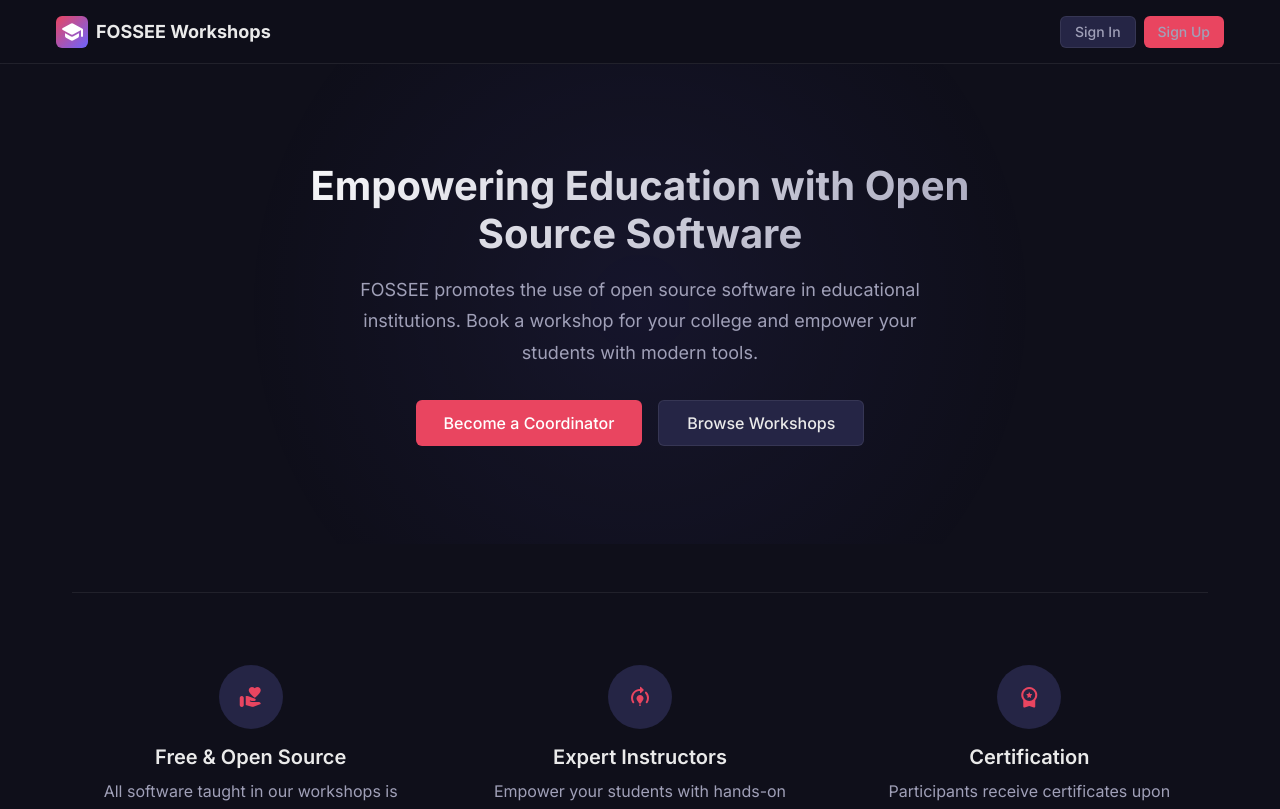
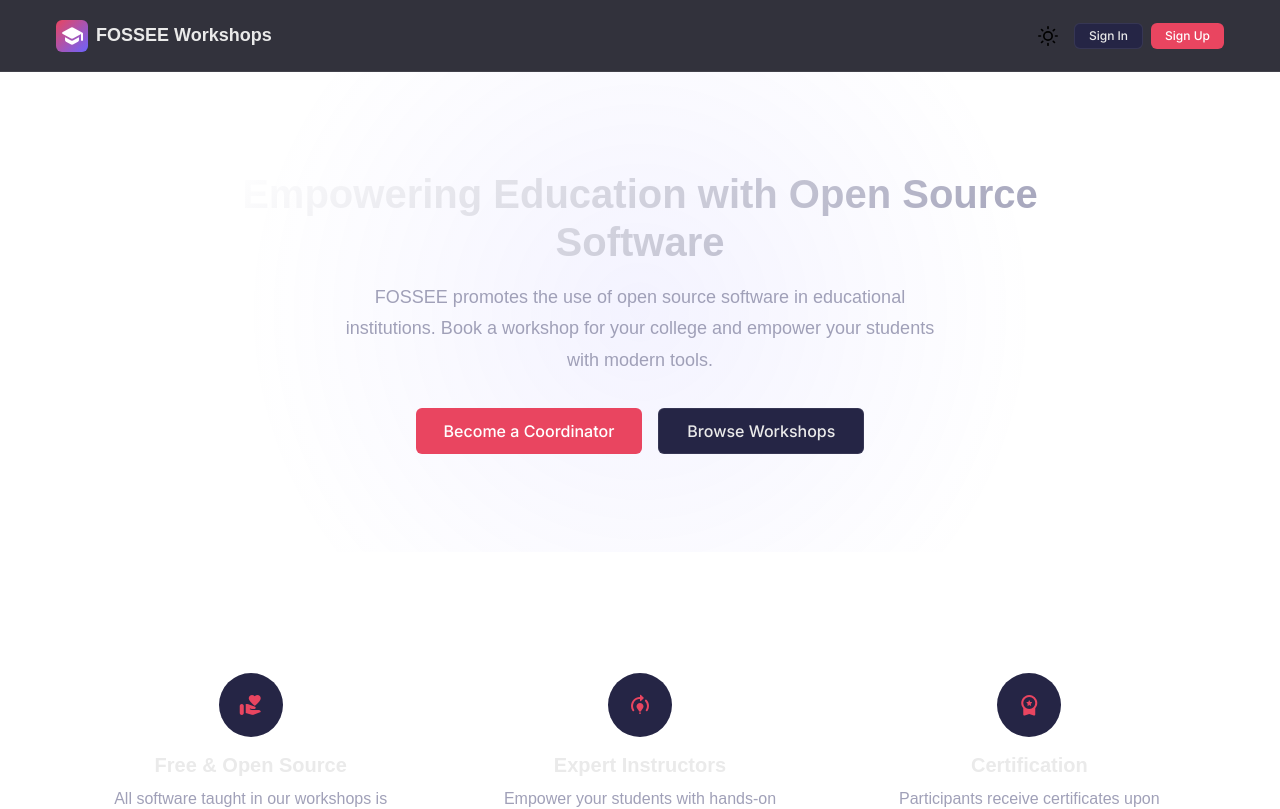
Before and after one commit to hardik0903/Hardik_Internship, a React (Vite) app: page / in a window 1280 px wide. Shown: the top 809 px of the page. Built offline with nearby package versions, Linux system fonts and the light colour scheme.

Commit message:
feat: implement global light/dark mode theme system with persistent preferences

```diff
--- a/src/components/Navbar.css
+++ b/src/components/Navbar.css
@@ -11,10 +11,11 @@
   top: 0;
   z-index: 100;
   height: var(--nav-height);
-  background: rgba(15, 15, 26, 0.85);
+  background: var(--color-bg-nav);
   backdrop-filter: blur(16px);
   -webkit-backdrop-filter: blur(16px);
   border-bottom: 1px solid var(--color-border);
+  transition: background-color var(--transition-base), border-color var(--transition-base);
 }
 
 .navbar-inner {
@@ -85,11 +86,18 @@
   color: var(--color-accent);
 }
 
-/* user menu on the right side */
-.navbar-user {
+/* Navbar Right Actions */
+.navbar-right {
   display: flex;
   align-items: center;
   gap: var(--space-sm);
+}
+
+/* User Menu */
+.navbar-user {
+  position: relative;
+  display: flex;
+  align-items: center;
 }
 
 .user-menu-trigger {
@@ -123,11 +131,15 @@
   color: white;
 }
 
-/* dropdown menu that appears under the user avatar */
+.user-name-desktop {
+  display: inline;
+}
+
+/* dropdown menu */
 .user-dropdown {
   position: absolute;
   top: calc(var(--nav-height) - 4px);
-  right: var(--space-md);
+  right: 0;
   background: var(--color-bg-card);
   border: 1px solid var(--color-border);
   border-radius: var(--radius-md);
@@ -135,6 +147,7 @@
   min-width: 180px;
   box-shadow: var(--shadow-lg);
   animation: fadeIn 0.2s ease;
+  z-index: 110;
 }
 
 .user-dropdown a,
@@ -165,6 +178,12 @@
   height: 1px;
   background: var(--color-border);
   margin: var(--space-xs) 0;
+}
+
+/* Auth Buttons */
+.navbar-auth-desktop {
+  display: flex;
+  gap: var(--space-sm);
 }
 
 /* hamburger button — only shows on mobile */
@@ -200,16 +219,15 @@
   transform: rotate(-45deg) translate(5px, -5px);
 }
 
-/* auth buttons in the navbar */
-.navbar-auth {
-  display: flex;
-  gap: var(--space-sm);
-}
-
 /* ---- mobile styles ---- */
 @media (max-width: 768px) {
   .hamburger {
     display: flex;
+  }
+
+  .user-name-desktop,
+  .navbar-auth-desktop {
+    display: none;
   }
 
   .navbar-links {
@@ -225,6 +243,7 @@
     gap: var(--space-xs);
     transition: right var(--transition-base);
     overflow-y: auto;
+    z-index: 100;
   }
 
   .navbar-links.open {
@@ -251,14 +270,9 @@
   .mobile-overlay.visible {
     display: block;
   }
+}
 
-  .navbar-auth {
-    flex-direction: column;
-    width: 100%;
-  }
-
-  .navbar-auth .btn {
-    width: 100%;
-    justify-content: center;
-  }
+@keyframes fadeIn {
+  from { opacity: 0; transform: translateY(-10px); }
+  to { opacity: 1; transform: translateY(0); }
 }
--- a/src/components/Navbar.jsx
+++ b/src/components/Navbar.jsx
@@ -1,6 +1,7 @@
 import { useState, useRef, useEffect } from 'react';
 import { Link, NavLink, useNavigate } from 'react-router-dom';
 import { useAuth } from '../context/AuthContext';
+import ThemeToggle from './ThemeToggle';
 import './Navbar.css';
 
 /*
@@ -63,71 +64,11 @@ function Navbar() {
           FOSSEE Workshops
         </Link>
 
-        {/* hamburger button for mobile */}
-        <button
-          className={`hamburger ${mobileOpen ? 'active' : ''}`}
-          onClick={() => setMobileOpen(!mobileOpen)}
-          aria-label="Toggle navigation menu"
-          aria-expanded={mobileOpen}
-        >
-          <span></span>
-          <span></span>
-          <span></span>
-        </button>
+        {/* Hamburger, ThemeToggle, and User Menu grouped on the right */}
+        <div className="navbar-right">
+          <ThemeToggle />
 
-        {/* nav links — these slide in from the right on mobile */}
-        <ul className={`navbar-links ${mobileOpen ? 'open' : ''}`}>
           {user ? (
-            <>
-              <li>
-                <NavLink to="/dashboard" onClick={handleNavClick}>
-                  <span className="material-icons-round">dashboard</span>
-                  Dashboard
-                </NavLink>
-              </li>
-              <li>
-                <NavLink to="/workshops" onClick={handleNavClick}>
-                  <span className="material-icons-round">event</span>
-                  Workshops
-                </NavLink>
-              </li>
-              {!isInstructor() && (
-                <li>
-                  <NavLink to="/propose" onClick={handleNavClick}>
-                    <span className="material-icons-round">add_circle</span>
-                    Propose Workshop
-                  </NavLink>
-                </li>
-              )}
-
-              {/* user menu (only shown in mobile nav) */}
-              <li className="mobile-user-section">
-                <NavLink to="/profile" onClick={handleNavClick}>
-                  <span className="material-icons-round">person</span>
-                  Profile
-                </NavLink>
-              </li>
-              <li className="mobile-user-section">
-                <button onClick={handleLogout} style={{ background: 'none', border: 'none', cursor: 'pointer', display: 'flex', alignItems: 'center', gap: '6px', padding: '12px 16px', fontSize: '0.875rem', color: 'var(--color-text-secondary)', width: '100%', fontFamily: 'var(--font-family)' }}>
-                  <span className="material-icons-round">logout</span>
-                  Logout
-                </button>
-              </li>
-            </>
-          ) : (
-            <li className="navbar-auth">
-              <Link to="/login" className="btn btn-secondary btn-sm" onClick={handleNavClick}>
-                Sign In
-              </Link>
-              <Link to="/register" className="btn btn-primary btn-sm" onClick={handleNavClick}>
-                Sign Up
-              </Link>
-            </li>
-          )}
-        </ul>
-
-        {/* desktop user dropdown — hidden on mobile */}
-        {user && (
             <div className="navbar-user" ref={dropdownRef}>
               <button
                 className="user-menu-trigger"
@@ -136,7 +77,7 @@ function Navbar() {
                 aria-expanded={dropdownOpen}
               >
                 <div className="user-avatar">{getUserInitials()}</div>
-              <span>{user.firstName}</span>
+                <span className="user-name-desktop">{user.firstName}</span>
                 <span className="material-icons-round" style={{ fontSize: '18px' }}>
                   {dropdownOpen ? 'expand_less' : 'expand_more'}
                 </span>
@@ -156,7 +97,28 @@ function Navbar() {
                 </div>
               )}
             </div>
+          ) : (
+            <div className="navbar-auth-desktop">
+              <Link to="/login" className="btn btn-secondary btn-sm" onClick={handleNavClick}>
+                Sign In
+              </Link>
+              <Link to="/register" className="btn btn-primary btn-sm" onClick={handleNavClick}>
+                Sign Up
+              </Link>
+            </div>
           )}
+
+          <button
+            className={`hamburger ${mobileOpen ? 'active' : ''}`}
+            onClick={() => setMobileOpen(!mobileOpen)}
+            aria-label="Toggle navigation menu"
+            aria-expanded={mobileOpen}
+          >
+            <span></span>
+            <span></span>
+            <span></span>
+          </button>
+        </div>
       </div>
 
       {/* dark overlay behind mobile menu */}
--- /dev/null
+++ b/src/components/ThemeToggle.jsx
@@ -0,0 +1,42 @@
+import React from 'react';
+import { useTheme } from '../context/ThemeContext';
+
+const ThemeToggle = () => {
+  const { theme, toggleTheme } = useTheme();
+
+  return (
+    <button
+      onClick={toggleTheme}
+      className="theme-toggle"
+      aria-label={`Switch to ${theme === 'dark' ? 'light' : 'dark'} mode`}
+      style={{
+        background: 'none',
+        border: 'none',
+        cursor: 'pointer',
+        padding: '8px',
+        display: 'flex',
+        alignItems: 'center',
+        justifyContent: 'center',
+        color: 'var(--text-main)',
+        fontSize: '1.2rem',
+        borderRadius: '50%',
+        transition: 'background-color 0.3s ease',
+        marginLeft: '1rem'
+      }}
+      onMouseOver={(e) => e.currentTarget.style.backgroundColor = 'var(--glass-bg)'}
+      onMouseOut={(e) => e.currentTarget.style.backgroundColor = 'transparent'}
+    >
+      {theme === 'dark' ? (
+        <svg xmlns="http://www.w3.org/2000/svg" width="20" height="20" viewBox="0 0 24 24" fill="none" stroke="currentColor" strokeWidth="2" strokeLinecap="round" strokeLinejoin="round">
+          <circle cx="12" cy="12" r="5"/><line x1="12" y1="1" x2="12" y2="3"/><line x1="12" y1="21" x2="12" y2="23"/><line x1="4.22" y1="4.22" x2="5.64" y2="5.64"/><line x1="18.36" y1="18.36" x2="19.78" y2="19.78"/><line x1="1" y1="12" x2="3" y2="12"/><line x1="21" y1="12" x2="23" y2="12"/><line x1="4.22" y1="19.78" x2="5.64" y2="18.36"/><line x1="18.36" y1="5.64" x2="19.78" y2="4.22"/>
+        </svg>
+      ) : (
+        <svg xmlns="http://www.w3.org/2000/svg" width="20" height="20" viewBox="0 0 24 24" fill="none" stroke="currentColor" strokeWidth="2" strokeLinecap="round" strokeLinejoin="round">
+          <path d="M21 12.79A9 9 0 1 1 11.21 3 7 7 0 0 0 21 12.79z"/>
+        </svg>
+      )}
+    </button>
+  );
+};
+
+export default ThemeToggle;
--- /dev/null
+++ b/src/context/ThemeContext.jsx
@@ -0,0 +1,32 @@
+import React, { createContext, useContext, useState, useEffect } from 'react';
+
+const ThemeContext = createContext();
+
+export const ThemeProvider = ({ children }) => {
+  const [theme, setTheme] = useState(() => {
+    return localStorage.getItem('theme') || 'dark';
+  });
+
+  useEffect(() => {
+    document.documentElement.setAttribute('data-theme', theme);
+    localStorage.setItem('theme', theme);
+  }, [theme]);
+
+  const toggleTheme = () => {
+    setTheme(prevTheme => (prevTheme === 'dark' ? 'light' : 'dark'));
+  };
+
+  return (
+    <ThemeContext.Provider value={{ theme, toggleTheme }}>
+      {children}
+    </ThemeContext.Provider>
+  );
+};
+
+export const useTheme = () => {
+  const context = useContext(ThemeContext);
+  if (!context) {
+    throw new Error('useTheme must be used within a ThemeProvider');
+  }
+  return context;
+};
--- a/src/index.css
+++ b/src/index.css
@@ -24,12 +24,13 @@
 
 /* ---- css custom properties (our design tokens) ---- */
 :root {
-  /* primary palette */
+  /* primary palette (Dark Mode - Default) */
   --color-bg-primary: #0f0f1a;
   --color-bg-secondary: #16162a;
   --color-bg-card: #1e1e38;
   --color-bg-input: #252545;
   --color-bg-hover: #2a2a50;
+  --color-bg-nav: rgba(15, 15, 26, 0.85);
 
   /* accent colors */
   --color-accent: #e94560;
@@ -44,7 +45,7 @@
   --color-text-muted: #6b6b85;
   --color-text-inverse: #0f0f1a;
 
-  /* status colors — matching workshop statuses */
+  /* status colors */
   --color-success: #2ecc71;
   --color-warning: #f39c12;
   --color-error: #e74c3c;
@@ -56,7 +57,7 @@
   --color-glass: rgba(30, 30, 56, 0.7);
   --color-glass-border: rgba(255, 255, 255, 0.05);
 
-  /* spacing scale (based on 4px grid) */
+  /* spacing scale */
   --space-xs: 4px;
   --space-sm: 8px;
   --space-md: 16px;
@@ -67,14 +68,14 @@
 
   /* typography */
   --font-family: 'Inter', -apple-system, BlinkMacSystemFont, 'Segoe UI', sans-serif;
-  --font-size-xs: 0.75rem;    /* 12px */
-  --font-size-sm: 0.875rem;   /* 14px */
-  --font-size-base: 1rem;     /* 16px */
-  --font-size-lg: 1.125rem;   /* 18px */
-  --font-size-xl: 1.25rem;    /* 20px */
-  --font-size-2xl: 1.5rem;    /* 24px */
-  --font-size-3xl: 2rem;      /* 32px */
-  --font-size-4xl: 2.5rem;    /* 40px */
+  --font-size-xs: 0.75rem;
+  --font-size-sm: 0.875rem;
+  --font-size-base: 1rem;
+  --font-size-lg: 1.125rem;
+  --font-size-xl: 1.25rem;
+  --font-size-2xl: 1.5rem;
+  --font-size-3xl: 2rem;
+  --font-size-4xl: 2.5rem;
 
   --font-weight-light: 300;
   --font-weight-normal: 400;
@@ -86,26 +87,33 @@
   --line-height-normal: 1.5;
   --line-height-relaxed: 1.75;
 
-  /* border radius */
+  /* layout and effects */
+  --nav-height: 72px;
+  --max-width: 1200px;
   --radius-sm: 6px;
   --radius-md: 10px;
   --radius-lg: 16px;
-  --radius-full: 50%;
+  --radius-full: 9999px;
 
-  /* shadows */
-  --shadow-sm: 0 2px 8px rgba(0, 0, 0, 0.2);
-  --shadow-md: 0 4px 16px rgba(0, 0, 0, 0.3);
-  --shadow-lg: 0 8px 32px rgba(0, 0, 0, 0.4);
-  --shadow-glow: 0 0 20px rgba(233, 69, 96, 0.2);
-
-  /* transitions */
   --transition-fast: 150ms ease;
   --transition-base: 250ms ease;
   --transition-slow: 400ms ease;
 
-  /* layout */
-  --max-width: 1200px;
-  --nav-height: 64px;
+  --shadow-sm: 0 1px 2px 0 rgba(0, 0, 0, 0.05);
+  --shadow-md: 0 4px 6px -1px rgba(0, 0, 0, 0.1);
+  --shadow-lg: 0 10px 15px -3px rgba(0, 0, 0, 0.1);
+}
+
+[data-theme='light'] {
+  --bg-card: #ffffff;
+  --bg-input: #f1f5f9;
+  --text-main: #0f172a;
+  --text-muted: #64748b;
+  --border: #e2e8f0;
+  --glass-bg: rgba(255, 255, 255, 0.8);
+  --shadow: 0 4px 20px rgba(0, 0, 0, 0.05);
+  --nav-bg: rgba(248, 250, 252, 0.8);
+  --primary: #6366f1;
 }
 
 /* ---- base styles ---- */
@@ -117,11 +125,14 @@ html {
 }
 
 body {
-  font-family: var(--font-family);
-  background-color: var(--color-bg-primary);
-  color: var(--color-text-primary);
-  line-height: var(--line-height-normal);
+  font-family: 'Outfit', sans-serif;
+  background-color: var(--bg-page);
+  color: var(--text-main);
+  line-height: 1.6;
   min-height: 100vh;
+  overflow-x: hidden;
+  transition: background-color 0.4s cubic-bezier(0.4, 0, 0.2, 1),
+              color 0.4s cubic-bezier(0.4, 0, 0.2, 1);
   -webkit-font-smoothing: antialiased;
   -moz-osx-font-smoothing: grayscale;
 }
```
Also changed, not shown: src/main.jsx (+16 -7 lines). Lines whose indentation alone changed are shown as unchanged.
